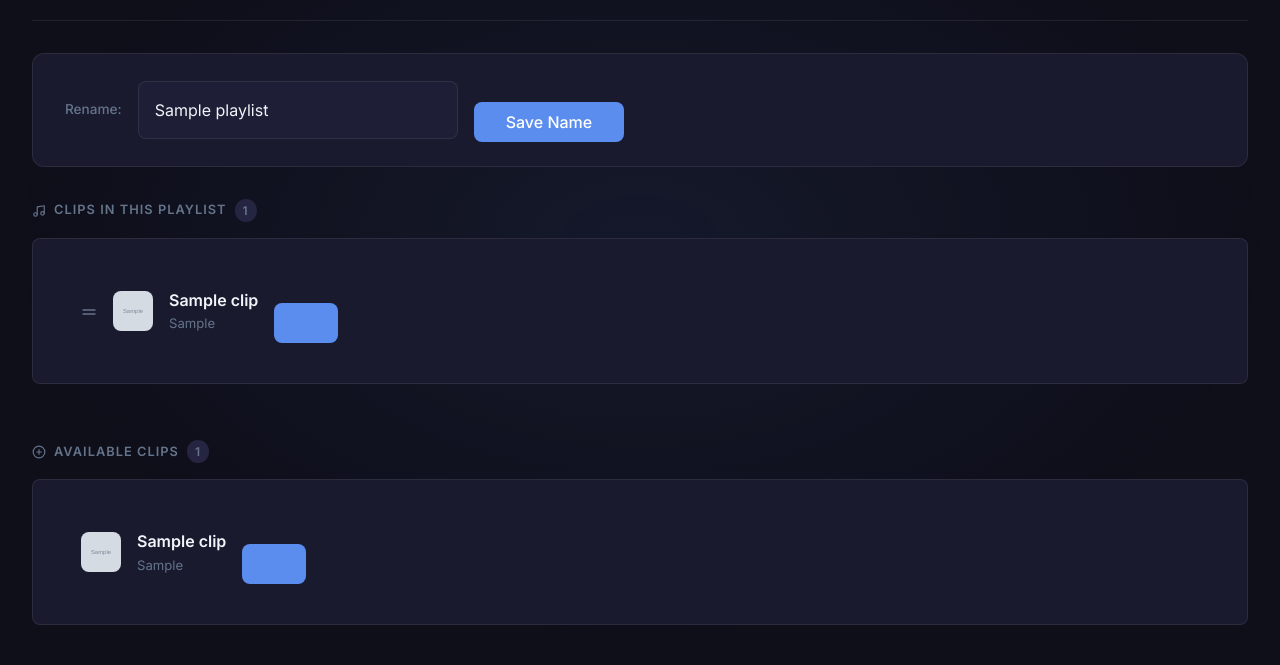
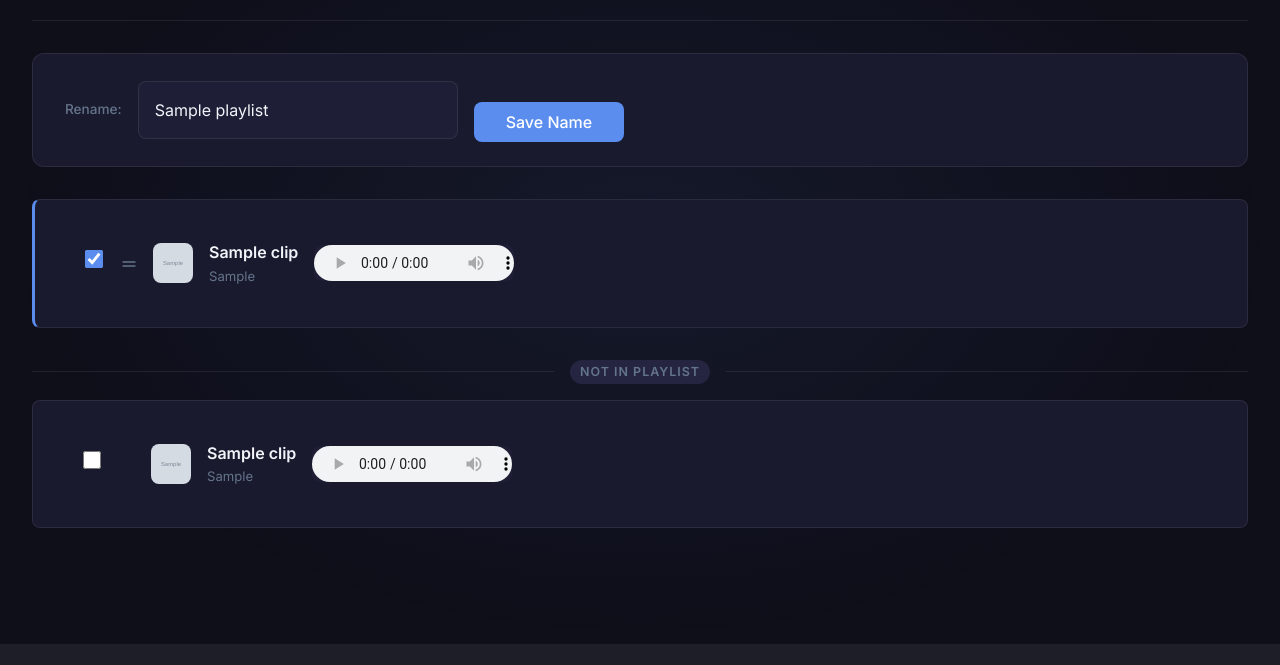
Before and after one commit to PoDuck/pi_chime, a Django app: template clips/templates/clips/playlist_detail.html in a window 1280 px wide. Shown: the part 156-821 px from the top of the page. After the commit the page ends 800 px from the top, so only its background shows below. Run offline with Django 5.2, Linux system fonts and the light colour scheme; the template is opened without the code that fills it: values that come from a table or form of the project are taken from there, others are empty; tables that the repository leaves empty hold one stand-in row (values such as "Sample post"); grey boxes marked "Sample" are stand-in pictures; some libraries are stand-ins or nearby versions.

Commit message:
Playlist detail: checkbox toggle UX and audio players
- Replace add/remove buttons with checkboxes; checked = in playlist
- Checked clips stay at top with drag handle; unchecked sink to bottom
- Toggling fires AJAX so no page reload needed
- Add audio player with trim enforcement to every clip row

Co-Authored-By: Claude Sonnet 4.6 <noreply@anthropic.com>

```diff
--- a/clips/templates/clips/playlist_detail.html
+++ b/clips/templates/clips/playlist_detail.html
@@ -20,41 +20,74 @@
         font-size: 1.75rem;
     }
 
-    .section-title {
-        font-size: 0.8rem;
+    .active-badge {
+        display: inline-flex;
+        align-items: center;
+        gap: 4px;
+        background: rgba(23, 162, 184, 0.15);
+        color: var(--accent);
+        border: 1px solid rgba(23, 162, 184, 0.35);
+        padding: 3px 12px;
+        border-radius: var(--radius-full);
+        font-size: 0.75rem;
         font-weight: 600;
         text-transform: uppercase;
-        letter-spacing: 0.08em;
-        color: var(--text-muted);
-        margin-bottom: var(--space-md);
-        display: flex;
-        align-items: center;
-        gap: var(--space-sm);
+        letter-spacing: 0.05em;
     }
 
-    .section-title span {
-        background: var(--bg-elevated);
-        padding: 2px 8px;
-        border-radius: var(--radius-full);
-        font-size: 0.75rem;
+    .rename-form {
+        display: flex;
+        gap: var(--space-md);
+        align-items: center;
+        background: var(--bg-card);
+        border: 1px solid var(--border-subtle);
+        border-radius: var(--radius-lg);
+        padding: var(--space-lg) var(--space-xl);
+        margin-bottom: var(--space-xl);
     }
 
-    .playlist-clip-item {
+    .rename-form label {
+        color: var(--text-muted);
+        font-size: 0.85rem;
+        white-space: nowrap;
+        margin: 0;
+    }
+
+    .clip-row {
         display: flex;
         align-items: center;
         gap: var(--space-md);
         padding: var(--space-md) var(--space-lg);
-        cursor: grab;
     }
 
-    .playlist-clip-item:active {
-        cursor: grabbing;
+    /* Custom checkbox */
+    .clip-checkbox-wrap {
+        display: flex;
+        align-items: center;
+        justify-content: center;
+        width: 22px;
+        height: 22px;
+        flex-shrink: 0;
+        cursor: pointer;
+    }
+
+    .clip-checkbox-wrap input[type="checkbox"] {
+        width: 18px;
+        height: 18px;
+        cursor: pointer;
+        accent-color: var(--primary);
+        margin: 0;
     }
 
     .drag-handle {
         color: var(--text-muted);
         cursor: grab;
         flex-shrink: 0;
+        transition: opacity var(--transition-fast);
+    }
+
+    .drag-handle:active {
+        cursor: grabbing;
     }
 
     .clip-thumb {
@@ -84,6 +117,30 @@
         color: var(--text-muted);
     }
 
+    .clip-audio {
+        width: 200px;
+        flex-shrink: 0;
+    }
+
+    @media (max-width: 768px) {
+        .clip-row {
+            flex-wrap: wrap;
+        }
+        .clip-audio {
+            width: 100%;
+            order: 5;
+        }
+    }
+
+    .clip-row-in-playlist {
+        border-left: 3px solid var(--primary);
+        cursor: grab;
+    }
+
+    .clip-row-in-playlist:active {
+        cursor: grabbing;
+    }
+
     .sortable-ghost {
         opacity: 0.4;
         background: var(--bg-elevated);
@@ -93,69 +150,40 @@
         background: var(--bg-card-hover);
     }
 
-    .available-clip-item {
+    .section-divider {
         display: flex;
         align-items: center;
         gap: var(--space-md);
-        padding: var(--space-md) var(--space-lg);
+        margin: var(--space-lg) 0 var(--space-md);
+        color: var(--text-muted);
+        font-size: 0.78rem;
+        font-weight: 600;
+        text-transform: uppercase;
+        letter-spacing: 0.08em;
+    }
+
+    .section-divider::before,
+    .section-divider::after {
+        content: '';
+        flex: 1;
+        height: 1px;
+        background: var(--border-subtle);
+    }
+
+    .section-divider span {
+        background: var(--bg-elevated);
+        padding: 2px 10px;
+        border-radius: var(--radius-full);
     }
 
     .btn-icon {
-        width: 32px;
-        height: 32px;
+        width: 36px;
+        height: 36px;
         padding: 0;
         display: flex;
         align-items: center;
         justify-content: center;
         border-radius: var(--radius-md);
-    }
-
-    .rename-form {
-        display: flex;
-        gap: var(--space-md);
-        align-items: center;
-        background: var(--bg-card);
-        border: 1px solid var(--border-subtle);
-        border-radius: var(--radius-lg);
-        padding: var(--space-lg) var(--space-xl);
-        margin-bottom: var(--space-xl);
-    }
-
-    .rename-form label {
-        color: var(--text-muted);
-        font-size: 0.85rem;
-        white-space: nowrap;
-        margin: 0;
-    }
-
-    .rename-form input {
-        flex: 1;
-    }
-
-    .active-badge {
-        display: inline-flex;
-        align-items: center;
-        gap: 4px;
-        background: rgba(23, 162, 184, 0.15);
-        color: var(--accent);
-        border: 1px solid rgba(23, 162, 184, 0.35);
-        padding: 3px 12px;
-        border-radius: var(--radius-full);
-        font-size: 0.75rem;
-        font-weight: 600;
-        text-transform: uppercase;
-        letter-spacing: 0.05em;
-    }
-
-    .empty-playlist {
-        text-align: center;
-        padding: var(--space-xl);
-        color: var(--text-muted);
-        font-size: 0.9rem;
-    }
-
-    .available-section {
-        margin-top: var(--space-2xl);
     }
 </style>
 {% endblock custom_css %}
@@ -163,7 +191,7 @@
 {% block content %}
 <div class="fade-in">
     <div class="detail-header">
-        <a href="{% url 'playlist_list' %}" class="btn btn-secondary btn-icon" title="Back to playlists" style="width:36px;height:36px;flex-shrink:0;">
+        <a href="{% url 'playlist_list' %}" class="btn btn-secondary btn-icon" title="Back to playlists" style="flex-shrink:0;">
             <svg xmlns="http://www.w3.org/2000/svg" width="16" height="16" viewBox="0 0 24 24" fill="none" stroke="currentColor" stroke-width="2" stroke-linecap="round" stroke-linejoin="round"><line x1="19" y1="12" x2="5" y2="12"></line><polyline points="12 19 5 12 12 5"></polyline></svg>
         </a>
         <h1>{{ playlist.name }}</h1>
@@ -191,16 +219,16 @@
         <button type="submit" class="btn btn-secondary" style="height:40px;white-space:nowrap;">Save Name</button>
     </form>
 
-    <!-- Clips in playlist -->
-    <div class="section-title">
-        <svg xmlns="http://www.w3.org/2000/svg" width="14" height="14" viewBox="0 0 24 24" fill="none" stroke="currentColor" stroke-width="2" stroke-linecap="round" stroke-linejoin="round"><path d="M9 18V5l12-2v13"></path><circle cx="6" cy="18" r="3"></circle><circle cx="18" cy="16" r="3"></circle></svg>
-        Clips in this playlist <span>{{ playlist_clips|length }}</span>
-    </div>
-
+    <!-- Unified clip list: checked = in playlist (top, sortable), unchecked = available (bottom) -->
     <ul id="playlist-clips" class="list-group">
         {% for pc in playlist_clips %}
-        <li class="list-group-item" data-id="{{ pc.clip.pk }}">
-            <div class="playlist-clip-item">
+        <li class="list-group-item clip-row-in-playlist"
+            data-id="{{ pc.clip.pk }}"
+            data-remove-url="{% url 'playlist_clip_remove' playlist.pk pc.clip.pk %}">
+            <div class="clip-row">
+                <label class="clip-checkbox-wrap" title="Remove from playlist">
+                    <input type="checkbox" class="clip-checkbox" data-clip-id="{{ pc.clip.pk }}" checked>
+                </label>
                 <div class="drag-handle" title="Drag to reorder">
                     <svg xmlns="http://www.w3.org/2000/svg" width="16" height="16" viewBox="0 0 24 24" fill="none" stroke="currentColor" stroke-width="2" stroke-linecap="round" stroke-linejoin="round"><line x1="3" y1="9" x2="21" y2="9"></line><line x1="3" y1="15" x2="21" y2="15"></line></svg>
                 </div>
@@ -209,67 +237,85 @@
                     <div class="clip-title-text">{{ pc.clip.title }}</div>
                     <div class="clip-game-text">{{ pc.clip.game }}</div>
                 </div>
-                <form method="post" action="{% url 'playlist_clip_remove' playlist.pk pc.clip.pk %}" style="display:inline;">
-                    {% csrf_token %}
-                    <button type="submit" class="btn btn-danger btn-icon" title="Remove from playlist">
-                        <svg xmlns="http://www.w3.org/2000/svg" width="14" height="14" viewBox="0 0 24 24" fill="none" stroke="currentColor" stroke-width="2" stroke-linecap="round" stroke-linejoin="round"><line x1="18" y1="6" x2="6" y2="18"></line><line x1="6" y1="6" x2="18" y2="18"></line></svg>
-                    </button>
-                </form>
+                <audio class="clip-audio" controls
+                       data-start="{{ pc.clip.start_time }}"
+                       data-end="{{ pc.clip.end_time }}">
+                    <source src="{{ pc.clip.file_url }}" type="audio/mp3">
+                </audio>
             </div>
-        </li>
-        {% empty %}
-        <li class="list-group-item">
-            <div class="empty-playlist">No clips added yet. Add clips from the section below.</div>
         </li>
         {% endfor %}
     </ul>
 
-    <!-- Available clips -->
     {% if available_clips %}
-    <div class="available-section">
-        <div class="section-title">
-            <svg xmlns="http://www.w3.org/2000/svg" width="14" height="14" viewBox="0 0 24 24" fill="none" stroke="currentColor" stroke-width="2" stroke-linecap="round" stroke-linejoin="round"><circle cx="12" cy="12" r="10"></circle><line x1="12" y1="8" x2="12" y2="16"></line><line x1="8" y1="12" x2="16" y2="12"></line></svg>
-            Available clips <span>{{ available_clips|length }}</span>
+    <div class="section-divider"><span>Not in playlist</span></div>
+    <ul id="available-clips" class="list-group">
+        {% for clip in available_clips %}
+        <li class="list-group-item"
+            data-clip-id="{{ clip.pk }}"
+            data-remove-url="{% url 'playlist_clip_remove' playlist.pk clip.pk %}">
+            <div class="clip-row">
+                <label class="clip-checkbox-wrap" title="Add to playlist">
+                    <input type="checkbox" class="clip-checkbox" data-clip-id="{{ clip.pk }}">
+                </label>
+                <div class="drag-handle" style="visibility:hidden;">
+                    <svg xmlns="http://www.w3.org/2000/svg" width="16" height="16" viewBox="0 0 24 24" fill="none" stroke="currentColor" stroke-width="2" stroke-linecap="round" stroke-linejoin="round"><line x1="3" y1="9" x2="21" y2="9"></line><line x1="3" y1="15" x2="21" y2="15"></line></svg>
                 </div>
-        <ul class="list-group">
-            {% for clip in available_clips %}
-            <li class="list-group-item">
-                <div class="available-clip-item">
                 <img src="{{ clip.thumbnail_url }}" class="clip-thumb" alt="{{ clip.title }}">
                 <div class="clip-info">
                     <div class="clip-title-text">{{ clip.title }}</div>
                     <div class="clip-game-text">{{ clip.game }}</div>
                 </div>
-                    <form method="post" action="{% url 'playlist_clip_add' playlist.pk %}">
-                        {% csrf_token %}
-                        <input type="hidden" name="clip_id" value="{{ clip.pk }}">
-                        <button type="submit" class="btn btn-secondary btn-icon" title="Add to playlist" style="width:36px;height:36px;color:var(--primary-light);">
-                            <svg xmlns="http://www.w3.org/2000/svg" width="16" height="16" viewBox="0 0 24 24" fill="none" stroke="currentColor" stroke-width="2" stroke-linecap="round" stroke-linejoin="round"><circle cx="12" cy="12" r="10"></circle><line x1="12" y1="8" x2="12" y2="16"></line><line x1="8" y1="12" x2="16" y2="12"></line></svg>
-                        </button>
-                    </form>
+                <audio class="clip-audio" controls
+                       data-start="{{ clip.start_time }}"
+                       data-end="{{ clip.end_time }}">
+                    <source src="{{ clip.file_url }}" type="audio/mp3">
+                </audio>
             </div>
         </li>
         {% endfor %}
     </ul>
-    </div>
     {% endif %}
 </div>
+
+<!-- URL templates for JS -->
+<script>
+    const addUrl = "{% url 'playlist_clip_add' playlist.pk %}";
+</script>
 {% endblock content %}
 
 {% block custom_javascript %}
 <script src="https://cdn.jsdelivr.net/npm/sortablejs@1.15.2/Sortable.min.js"></script>
 <script>
 $(function() {
-    const listEl = document.getElementById('playlist-clips');
-    if (!listEl) return;
+    const csrftoken = Cookies.get('csrftoken');
 
-    Sortable.create(listEl, {
+    // Enforce start/end trim on audio players
+    function initAudioTrim(audio) {
+        const start = parseFloat(audio.dataset.start) || 0;
+        const end = parseFloat(audio.dataset.end) || 0;
+        if (start > 0 || end > 0) {
+            audio.addEventListener('loadedmetadata', function() {
+                if (start > 0) audio.currentTime = start;
+            });
+            audio.addEventListener('timeupdate', function() {
+                if (start > 0 && audio.currentTime < start) audio.currentTime = start;
+                if (end > 0 && audio.currentTime >= end) {
+                    audio.pause();
+                    audio.currentTime = start;
+                }
+            });
+        }
+    }
+    $('audio.clip-audio').each(function() { initAudioTrim(this); });
+
+    // Sortable for in-playlist clips
+    const playlistEl = document.getElementById('playlist-clips');
+    Sortable.create(playlistEl, {
         animation: 150,
         ghostClass: 'sortable-ghost',
         chosenClass: 'sortable-chosen',
         handle: '.drag-handle',
-        filter: 'form',
-        preventOnFilter: false,
         onEnd: function() {
             const order = [...document.querySelectorAll('#playlist-clips li[data-id]')]
                 .map(el => parseInt(el.dataset.id));
@@ -282,6 +328,73 @@ $(function() {
             });
         }
     });
+
+    // Checkbox toggle: add/remove from playlist
+    $(document).on('change', '.clip-checkbox', function() {
+        const checkbox = $(this);
+        const row = checkbox.closest('li');
+        const clipId = checkbox.data('clip-id');
+        const isChecked = checkbox.is(':checked');
+
+        // Disable while request is in flight
+        checkbox.prop('disabled', true);
+
+        if (isChecked) {
+            $.ajax({
+                type: 'POST',
+                url: addUrl,
+                data: { clip_id: clipId, csrfmiddlewaretoken: csrftoken },
+                headers: { 'X-Requested-With': 'XMLHttpRequest' },
+                success: function() {
+                    // Move row into the playlist section
+                    row.attr('data-id', clipId);
+                    row.data('id', clipId);
+                    row.addClass('clip-row-in-playlist');
+                    row.find('.drag-handle').css('visibility', 'visible');
+                    row.find('.clip-checkbox-wrap').attr('title', 'Remove from playlist');
+                    $('#playlist-clips').append(row);
+                    checkbox.prop('disabled', false);
+
+                    // Hide divider if available section is now empty
+                    if ($('#available-clips li').length === 0) {
+                        $('.section-divider').hide();
+                    }
+                },
+                error: function() {
+                    checkbox.prop('checked', false).prop('disabled', false);
+                }
+            });
+        } else {
+            const removeUrl = row.data('remove-url');
+            $.ajax({
+                type: 'POST',
+                url: removeUrl,
+                data: { csrfmiddlewaretoken: csrftoken },
+                headers: { 'X-Requested-With': 'XMLHttpRequest' },
+                success: function() {
+                    // Move row into available section
+                    row.removeAttr('data-id');
+                    row.removeClass('clip-row-in-playlist');
+                    row.find('.drag-handle').css('visibility', 'hidden');
+                    row.find('.clip-checkbox-wrap').attr('title', 'Add to playlist');
+                    checkbox.prop('disabled', false);
+
+                    // Show divider + available section
+                    $('.section-divider').show();
+                    let availableList = $('#available-clips');
+                    if (availableList.length === 0) {
+                        // Section didn't exist (all were in playlist initially), create it
+                        $('<ul id="available-clips" class="list-group"></ul>').insertAfter('.section-divider');
+                        availableList = $('#available-clips');
+                    }
+                    availableList.append(row);
+                },
+                error: function() {
+                    checkbox.prop('checked', true).prop('disabled', false);
+                }
+            });
+        }
+    });
 });
 </script>
 {% endblock custom_javascript %}
--- a/clips/views.py
+++ b/clips/views.py
@@ -255,6 +255,8 @@ class PlaylistClipAddView(View):
                 clip=clip,
                 defaults={'order': max_order + 1},
             )
+        if request.headers.get('x-requested-with') == 'XMLHttpRequest':
+            return JsonResponse({'success': True})
         return redirect('playlist_detail', pk=pk)
 
 
@@ -262,4 +264,6 @@ class PlaylistClipRemoveView(View):
     def post(self, request, pk, clip_pk):
         playlist = get_object_or_404(Playlist, pk=pk)
         PlaylistClip.objects.filter(playlist=playlist, clip_id=clip_pk).delete()
+        if request.headers.get('x-requested-with') == 'XMLHttpRequest':
+            return JsonResponse({'success': True})
         return redirect('playlist_detail', pk=pk)
```
Lines whose indentation alone changed are shown as unchanged.
